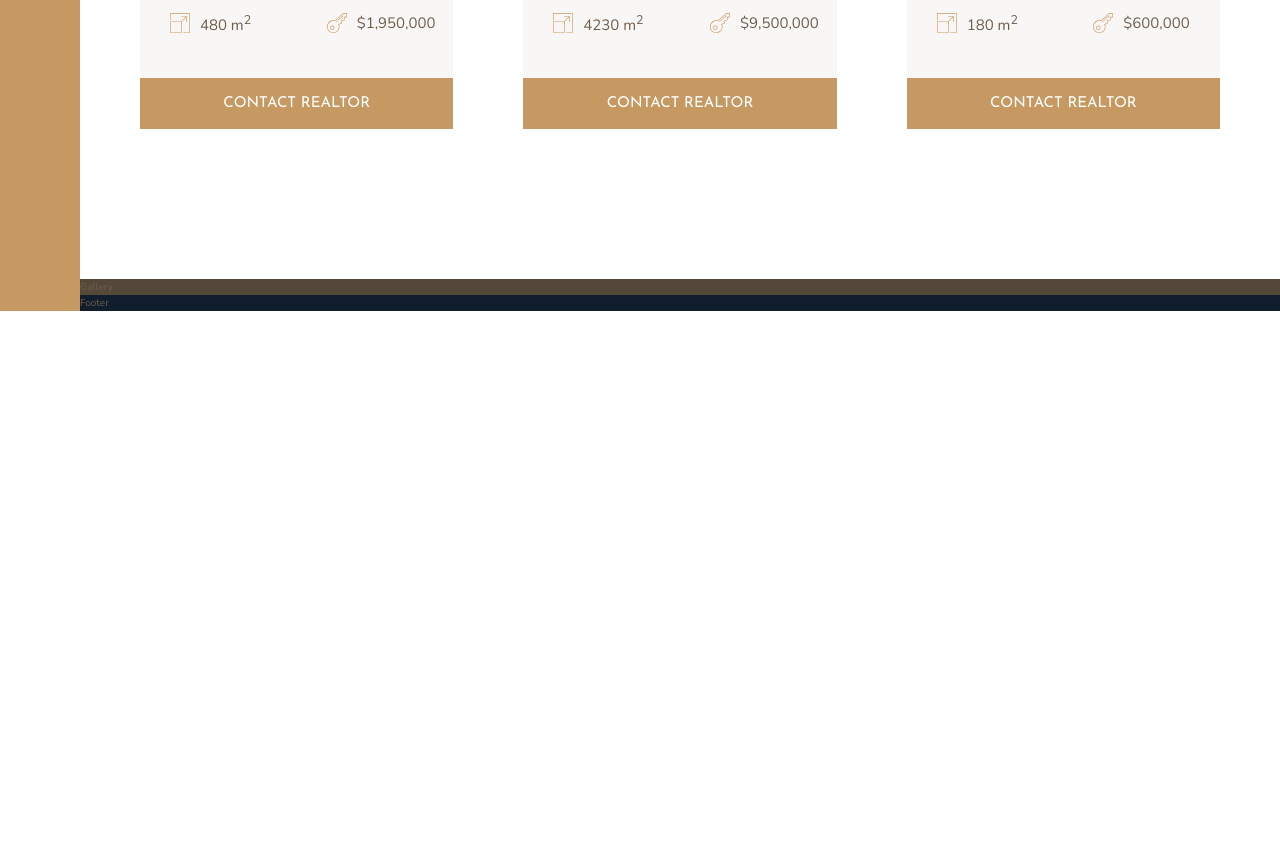
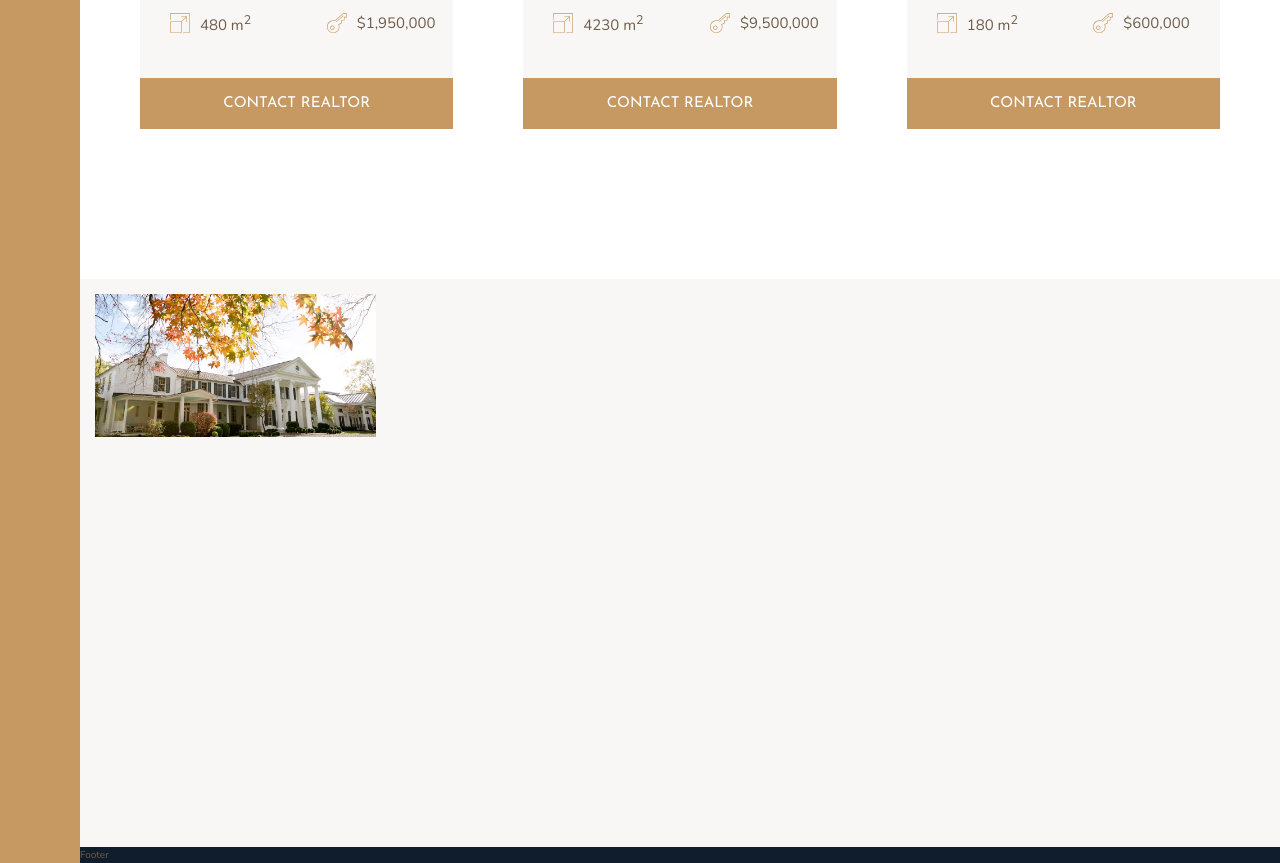
Before and after one commit to PittMadison/Nexter, a website: page index.html in a window 1280 px wide. Shown: the part 2851-3714 px from the top of the page. Before the commit the page ends 3162 px from the top, so only its background shows below. Drawn offline with nearby package versions, Linux system fonts and the light colour scheme.

Commit message:
gallery markup and base layout added

```diff
--- a/index.html
+++ b/index.html
@@ -297,7 +297,9 @@
     </section>
 
     <section class="gallery">
-        Gallery
+        <figure class="gallery__item gallery__item--1"><img src="./img/gal-1.jpeg" alt="a house pic" class="gallery__img"></figure>
+
+
     </section>
 
     <footer class="footer">
--- a/sass/_gallery.scss
+++ b/sass/_gallery.scss
@@ -1,4 +1,24 @@
 .gallery {
-    background-color: $color-grey-dark-1;
+    background-color: $color-grey-light-1;
     grid-column: full-start / full-end;
+
+    display: grid;
+    grid-template-columns: repeat(8, 1fr);
+    grid-template-rows: repeat(7, 5vw);
+    grid-gap: 1.5rem;
+    padding: 1.5rem;
+
+    &__item {
+
+        &--1 {
+            grid-area: 1 / 1 / span 2 / span 2;
+        }
+    }
+
+    &__img {
+        width: 100%;
+        height: 100%;
+        object-fit: cover;
+        display: block;
+    }
 }
--- a/sass/_homes.scss
+++ b/sass/_homes.scss
@@ -47,8 +47,6 @@
         color: #fff;
         font-weight: 400;
         transform: translateY(50%);
-
-
     }
 
     &__location,
```
Also changed, not shown: css/style.css.
